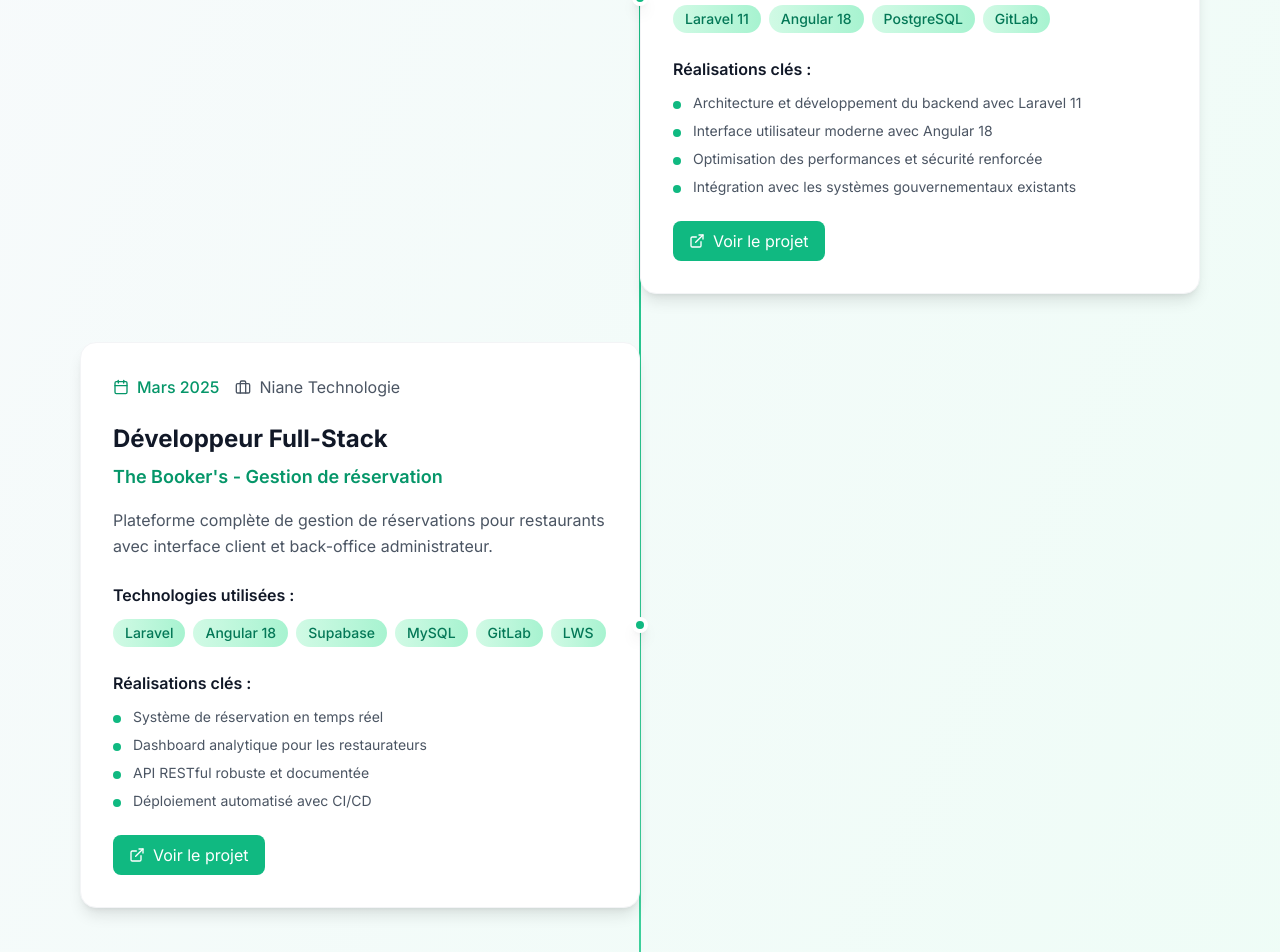
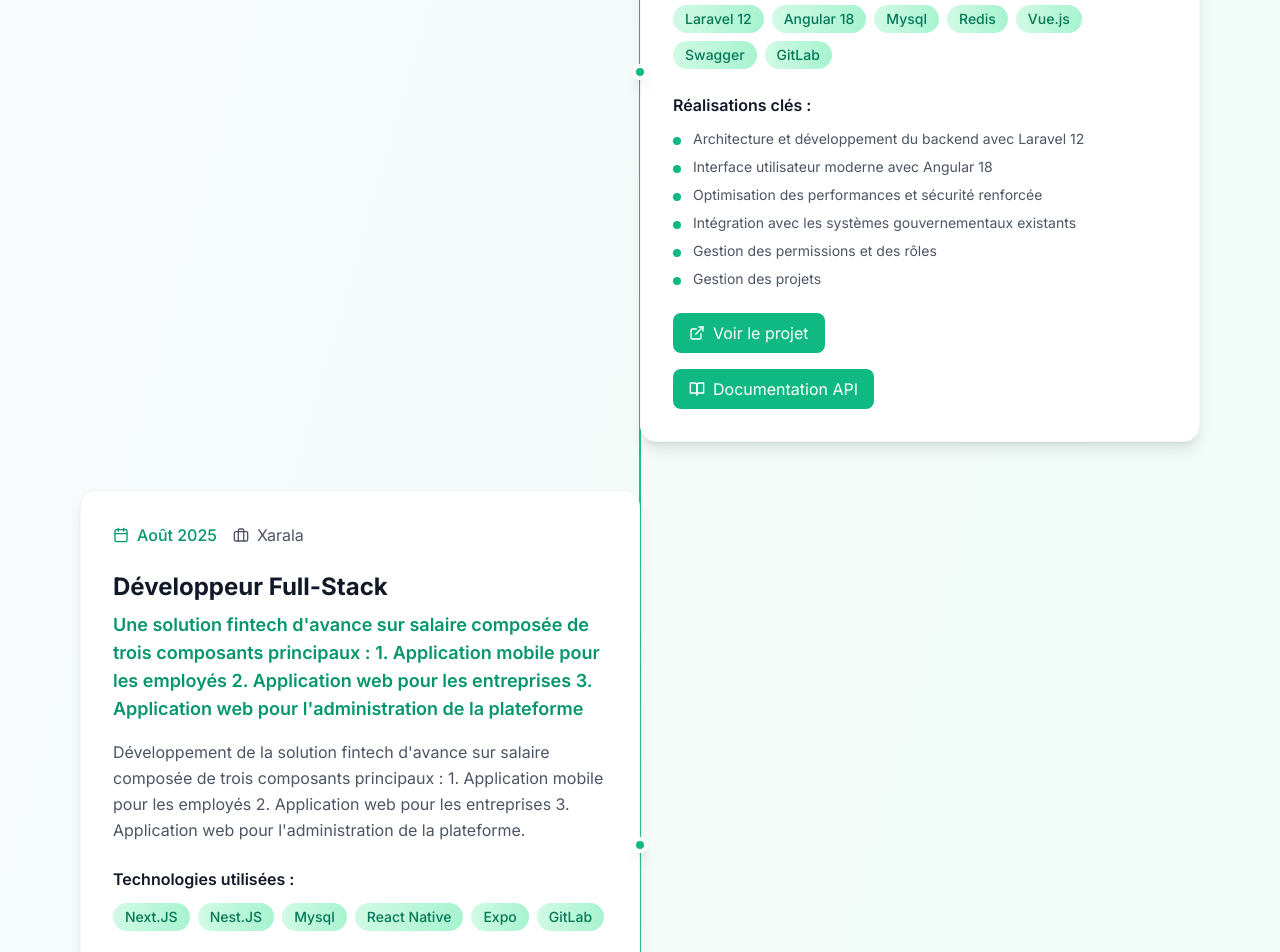
Before and after one commit to AbdouazizDEV/NewPortfolio, a React (Vite) app: page / in a window 1280 px wide. Shown: the part 2560-3512 px from the top of the page. Built offline with nearby package versions, Linux system fonts and the light colour scheme.

Commit message:
mise à jour des expériances

```diff
--- a/src/components/Education/Education.tsx
+++ b/src/components/Education/Education.tsx
@@ -75,6 +75,20 @@ const Education = () => {
       issuer: 'FORCE-N',
       date: '2023',
       icon: '🤖',
+      link: '#'
+    },
+    {
+      title: 'Web3 and Blockchain',
+      issuer: 'FORCE-N',
+      date: '2023',
+      icon: '🕸️',
+      link: '#'
+    },
+    {
+      title: 'L\'essentiel sur Flutter pour le développement mobile',
+      issuer: 'LinkedIn Learning',
+      date: '2023',
+      icon: '🛠️',
       link: '#'
     }
   ];
--- a/src/components/Experience/Experience.tsx
+++ b/src/components/Experience/Experience.tsx
@@ -1,11 +1,46 @@
 import React from 'react';
 import { motion } from 'framer-motion';
-import { Calendar, ExternalLink, Github, MapPin, Briefcase } from 'lucide-react';
+import { Calendar, ExternalLink, Github, MapPin, Briefcase, BookOpen } from 'lucide-react';
 
 const Experience = () => {
   const experiences = [
     {
+      id: 0,
+      period: 'Août 2025',
+      company: 'Ecole au Sénégal (EAS)',
+      position: 'Développeur Full-Stack',
+      project: 'Mise en place de la platforme éducative TAGGAT MA',
+      technologies: ['Laravel 12', 'Angular 18', 'Mysql','Redis','Vue.js','Swagger','GitLab'],
+      link: 'https://web-eas.taggatma.com/',
+      link2: 'https://api-eas.taggatma.com/api/documentation#',
+      description: 'Développement de la plateforme éducatif TAGGAT MA, incluant la gestion des élèves, des cours, des professeurs et des documents officiels.',
+      achievements: [
+        'Architecture et développement du backend avec Laravel 12',
+        'Interface utilisateur moderne avec Angular 18',
+        'Optimisation des performances et sécurité renforcée',
+        'Intégration avec les systèmes gouvernementaux existants',
+        'Gestion des permissions et des rôles',
+        'Gestion des projets',
+      ]
+    },
+    {
       id: 1,
+      period: 'Août 2025',
+      company: 'Xarala',
+      position: 'Développeur Full-Stack',
+      project: 'Une solution fintech d\'avance sur salaire composée de trois composants principaux : 1. Application mobile pour les employés 2. Application web pour les entreprises 3. Application web pour l\'administration de la plateforme',
+      technologies: ['Next.JS', 'Nest.JS', 'Mysql','React Native','Expo','GitLab'],
+      description: 'Développement de la solution fintech d\'avance sur salaire composée de trois composants principaux : 1. Application mobile pour les employés 2. Application web pour les entreprises 3. Application web pour l\'administration de la plateforme.',
+      achievements: [
+        'Développement de l\'application mobile avec React Native et Expo',
+        'Développement de l\'application web avec Next.JS et Nest.JS',
+        'Développement de l\'application web pour l\'administration de la plateforme avec Next.JS et Nest.JS',
+        'Développement de l\'API avec Nest.JS',
+        'Développement de la base de données avec Mysql',
+      ]
+    },
+    {
+      id: 2,
       period: 'Avril 2025',
       company: 'Niane Technologie',
       position: 'Développeur Full-Stack',
@@ -21,7 +56,7 @@ const Experience = () => {
       ]
     },
     {
-      id: 2,
+      id: 3,
       period: 'Mars 2025',
       company: 'Niane Technologie',
       position: 'Développeur Full-Stack',
@@ -37,7 +72,7 @@ const Experience = () => {
       ]
     },
     {
-      id: 3,
+      id: 4,
       period: 'Décembre 2024',
       company: 'Freelance',
       position: 'Développeur Full-Stack',
@@ -53,7 +88,7 @@ const Experience = () => {
       ]
     },
     {
-      id: 4,
+      id: 5,
       period: 'Octobre 2024',
       company: 'Freelance',
       position: 'Développeur Full-Stack',
@@ -186,6 +221,21 @@ const Experience = () => {
                         </motion.a>
                       )}
                     </div>
+                    {exp.link2 && (
+                      <div className="flex flex-wrap gap-4 mt-4">
+                      <motion.a
+                        href={exp.link2}
+                        target="_blank"
+                        rel="noopener noreferrer"
+                        whileHover={{ scale: 1.05 }}
+                        whileTap={{ scale: 0.95 }}
+                        className="flex items-center px-4 py-2 bg-emerald-500 text-white rounded-lg hover:bg-emerald-600 transition-colors"
+                      >
+                        <BookOpen size={16} className="mr-2" />
+                        Documentation API
+                      </motion.a>
+                      </div>
+                    )}
                   </motion.div>
                 </div>
               </motion.div>
--- a/src/components/Projects/Projects.tsx
+++ b/src/components/Projects/Projects.tsx
@@ -7,7 +7,30 @@ const Projects = () => {
 
   const projects = [
     {
+      id: 0,
+      title: 'TAGGAT MA',
+      description: 'Plateforme éducative TAGGAT MA, avec gestion des élèves, des cours, des professeurs et des documents officiels.',
+      image: 'https://res.cloudinary.com/dhivn2ahm/image/upload/v1761196405/taggat_MA_tmujxx.jpg',
+      technologies: ['Laravel 12', 'Angular 19', 'Mysql','Redis','Vue.js','Swagger','GitLab'],
+      category: 'web',
+      link: 'https://web-eas.taggatma.com/',
+      link2: 'https://api-eas.taggatma.com/api/documentation#',
+      github: null,
+      featured: true
+    },
+    {
       id: 1,
+      title: 'Credex FINTRA',
+      description: 'Plateforme fintech d\'avance sur salaire composée de trois composants principaux : 1. Application mobile pour les employés 2. Application web pour les entreprises 3. Application web pour l\'administration de la plateforme',
+      image: 'https://res.cloudinary.com/dhivn2ahm/image/upload/v1761196204/logoColore_u3qdsk.png',
+      technologies: ['React Native','Expo','Next.JS', 'Nest.JS', 'Mysql','GitLab','Tailwind CSS'],
+      category: 'mobile',
+      link: null,
+      github: null,
+      featured: true
+    },
+    {
+      id: 2,
       title: 'Assemblée Nationale du Sénégal',
       description: 'Plateforme officielle de l\'Assemblée Nationale avec gestion des députés, sessions parlementaires et documents officiels.',
       image: 'https://res.cloudinary.com/dhivn2ahm/image/upload/v1751498219/Assemblee-Nationale-Senegalaise-_wjdc4u.jpg',
@@ -18,7 +41,7 @@ const Projects = () => {
       featured: true
     },
     {
-      id: 2,
+      id: 3,
       title: 'The Booker\'s',
       description: 'Plateforme complète de gestion de réservations pour restaurants avec interface client et back-office.',
       image: 'https://images.pexels.com/photos/67468/pexels-photo-67468.jpeg?auto=compress&cs=tinysrgb&w=600',
@@ -29,7 +52,7 @@ const Projects = () => {
       featured: true
     },
     {
-      id: 3,
+      id: 4,
       title: 'Âllo Docteur',
       description: 'Application de gestion de rendez-vous médicaux avec interface patients et médecins.',
       image: 'https://images.pexels.com/photos/4386466/pexels-photo-4386466.jpeg?auto=compress&cs=tinysrgb&w=600',
@@ -40,7 +63,7 @@ const Projects = () => {
       featured: true
     },
     {
-      id: 4,
+      id: 5,
       title: 'Réseau Social Tailleurs',
       description: 'Plateforme sociale pour tailleurs avec partage de créations et mise en relation client-tailleur.',
       image: 'https://res.cloudinary.com/dhivn2ahm/image/upload/v1751498360/DALL_E_2023-12-10_03.54.21_-_An_illustration_showing_a_social_media_interface_with_fashion_posts_highlighting_digital_interactions_such_as_likes_and_comments_and_a_one-click_pur_480x480_hp86uf.webp',
@@ -51,7 +74,7 @@ const Projects = () => {
       featured: false
     },
     {
-      id: 5,
+      id: 6,
       title: 'E-Commerce Platform',
       description: 'Plateforme e-commerce moderne avec gestion des produits, commandes et paiements.',
       image: 'https://images.pexels.com/photos/230544/pexels-photo-230544.jpeg?auto=compress&cs=tinysrgb&w=600',
@@ -62,7 +85,7 @@ const Projects = () => {
       featured: false
     },
     {
-      id: 6,
+      id: 7,
       title: 'Mobile Banking App',
       description: 'Application mobile de banque avec transferts, gestion de comptes et notifications.',
       image: 'https://images.pexels.com/photos/4386374/pexels-photo-4386374.jpeg?auto=compress&cs=tinysrgb&w=600',
@@ -91,16 +114,27 @@ const Projects = () => {
     const colors = {
       'Laravel': 'bg-red-100 text-red-700',
       'Laravel 11': 'bg-red-100 text-red-700',
+      'Laravel 12': 'bg-emerald-100 text-emerald-700',
       'React.js': 'bg-blue-100 text-blue-700',
       'Node.js': 'bg-green-100 text-green-700',
       'Angular 18': 'bg-red-100 text-red-700',
+      'Angular 19': 'bg-emerald-100 text-emerald-700',
       'PostgreSQL': 'bg-blue-100 text-blue-700',
       'MySQL': 'bg-orange-100 text-orange-700',
       'MongoDB': 'bg-green-100 text-green-700',
       'Flutter': 'bg-blue-100 text-blue-700',
       'Firebase': 'bg-yellow-100 text-yellow-700',
       'Cloudinary': 'bg-purple-100 text-purple-700',
-      'Supabase': 'bg-emerald-100 text-emerald-700'
+      'Supabase': 'bg-cyan-100 text-emerald-700',
+      'Tailwind CSS': 'bg-blue-100 text-blue-700',
+      'Next.js': 'bg-yellow-100 text-green-700 #143731',
+      'Nest.js': 'bg-cyan-100 text-orange-700 #143731',
+      'GitLab': 'bg-purple-100 text-purple-700 #143731',
+      'Swagger': 'bg-yellow-100 text-yellow-700',
+      'Expo': 'bg-emerald-100 text-emerald-700',
+      'React Native': 'bg-emerald-100 text-emerald-700',
+      'Vue.js': 'bg-blue-100 text-blue-700',
+      'Github': 'bg-purple-100 text-purple-700',
     };
     return colors[tech as keyof typeof colors] || 'bg-gray-100 text-gray-700';
   };
--- a/src/components/Skills/Skills.tsx
+++ b/src/components/Skills/Skills.tsx
@@ -22,14 +22,19 @@ const Skills = () => {
       icon: Code,
       color: 'emerald',
       skills: [
-        { name: 'HTML5', level: 95, icon: '🌐' },
-        { name: 'CSS3', level: 90, icon: '🎨' },
-        { name: 'JavaScript', level: 92, icon: '⚡' },
+        { name: 'HTML5', level: 98, icon: '🌐' },
+        { name: 'CSS3', level: 95, icon: '🎨' },
+        { name: 'JavaScript', level: 95, icon: '⚡' },
         { name: 'TypeScript', level: 85, icon: '📘' },
         { name: 'React.js', level: 90, icon: '⚛️' },
-        { name: 'Angular 18', level: 82, icon: '🅰️' },
+        { name: 'Angular', level: 82, icon: '🅰️' },
         { name: 'Tailwind CSS', level: 88, icon: '💨' },
-        { name: 'Responsive Design', level: 93, icon: '📱' }
+        { name: 'Responsive Design', level: 93, icon: '📱' },
+        { name: 'Next.js', level: 88, icon: '🔗' },
+        { name: 'React Native', level: 87, icon: '📱' },
+        { name: 'Expo', level: 90, icon: '🔴' },
+        { name: 'Flutter', level: 85, icon: '�️' },
+        { name: 'Dart', level: 85, icon: '🐦' },
       ]
     },
     backend: {
@@ -42,8 +47,12 @@ const Skills = () => {
         { name: 'NestJS', level: 80, icon: '🐱' },
         { name: 'PHP', level: 87, icon: '🐘' },
         { name: 'Laravel 11', level: 90, icon: '🔴' },
-        { name: 'API REST', level: 92, icon: '🔗' },
-        { name: 'Prisma ORM', level: 83, icon: '🔷' }
+        { name: 'API REST', level: 92, icon: ' 🔗' },
+        { name: 'Prisma ORM', level: 83, icon: '🔷' },
+        { name: 'Swagger', level: 85, icon: '🔗' },
+        { name: 'Redis', level: 80, icon: '🐶' },
+        { name: 'Socket.io', level: 87, icon: '🔗' },
+        { name: 'WebSocket', level: 90, icon: '🔗' }
       ]
     },
     database: {
@@ -57,7 +66,13 @@ const Skills = () => {
         { name: 'Mongoose', level: 80, icon: '📊' },
         { name: 'Firebase', level: 78, icon: '🔥' },
         { name: 'Neon Postgres', level: 75, icon: '💫' },
-        { name: 'Supabase', level: 85, icon: '⚡' }
+        { name: 'Supabase', level: 85, icon: '⚡' },
+        { name: 'Prisma ORM', level: 83, icon: '🔷' },
+        { name: 'Swagger', level: 85, icon: '🔗' },
+        { name: 'Redis', level: 80, icon: '🐶' },
+        { name: 'Socket.io', level: 87, icon: '🔗' },
+        { name: 'WebSocket', level: 90, icon: '🔗' },
+        { name: 'WebSocket', level: 90, icon: '🔗' },
       ]
     },
     tools: {
@@ -70,7 +85,7 @@ const Skills = () => {
         { name: 'GitHub', level: 92, icon: '🐙' },
         { name: 'Cloudinary', level: 85, icon: '☁️' },
         { name: 'LWS', level: 80, icon: '🚀' },
-        { name: 'Docker', level: 75, icon: '🐳' }
+        { name: 'Docker', level: 75, icon: '🐳' },
       ]
     },
     mobile: {
@@ -80,7 +95,8 @@ const Skills = () => {
       skills: [
         { name: 'Flutter', level: 78, icon: '💙' },
         { name: 'React Native', level: 75, icon: '📱' },
-        { name: 'Progressive Web Apps', level: 82, icon: '🌐' }
+        { name: 'Progressive Web Apps', level: 82, icon: '🌐' },
+        { name: 'Expo', level: 90, icon: '🔴' },
       ]
     },
     soft: {
@@ -93,7 +109,8 @@ const Skills = () => {
         { name: 'Communication', level: 88, icon: '💬' },
         { name: 'Apprentissage rapide', level: 93, icon: '📚' },
         { name: 'Curiosité technologique', level: 98, icon: '🔍' },
-        { name: 'Adaptabilité', level: 91, icon: '🔄' }
+        { name: 'Adaptabilité', level: 91, icon: '🔄' },
+        { name: 'Gestion de projet', level: 90, icon: '�' },
       ]
     }
   };
@@ -105,7 +122,11 @@ const Skills = () => {
       purple: 'from-purple-500 to-purple-600 text-purple-600 bg-purple-50 border-purple-200',
       orange: 'from-orange-500 to-orange-600 text-orange-600 bg-orange-50 border-orange-200',
       pink: 'from-pink-500 to-pink-600 text-pink-600 bg-pink-50 border-pink-200',
-      indigo: 'from-indigo-500 to-indigo-600 text-indigo-600 bg-indigo-50 border-indigo-200'
+      indigo: 'from-indigo-500 to-indigo-600 text-indigo-600 bg-indigo-50 border-indigo-200',
+      gray: 'from-gray-500 to-gray-600 text-gray-600 bg-gray-50 border-gray-200',
+      yellow: 'from-yellow-500 to-yellow-600 text-yellow-600 bg-yellow-50 border-yellow-200',
+      green: 'from-green-500 to-green-600 text-green-600 bg-green-50 border-green-200',
+      red: 'from-red-500 to-red-600 text-red-600 bg-red-50 border-red-200'
     };
     return colors[color as keyof typeof colors];
   };
```
